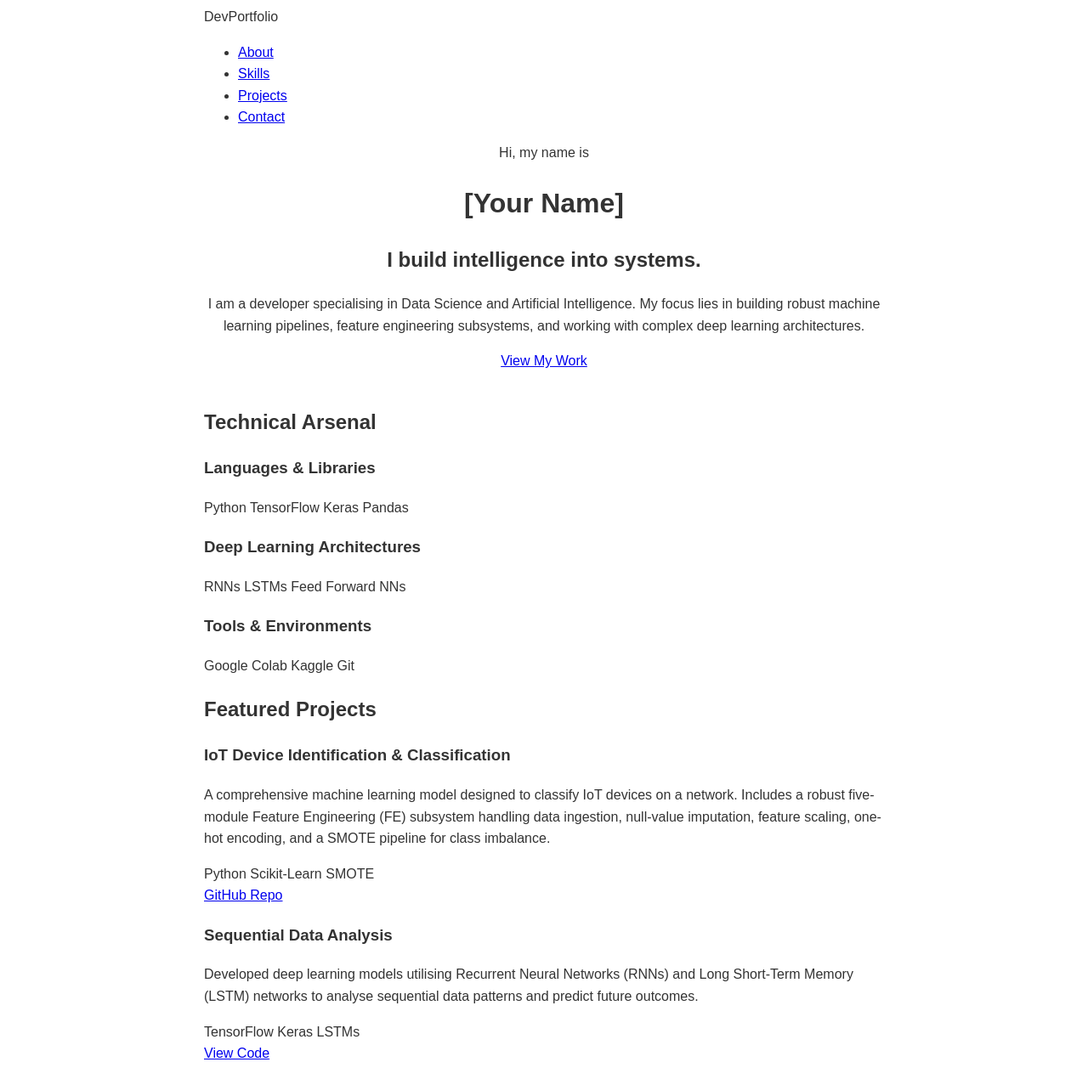
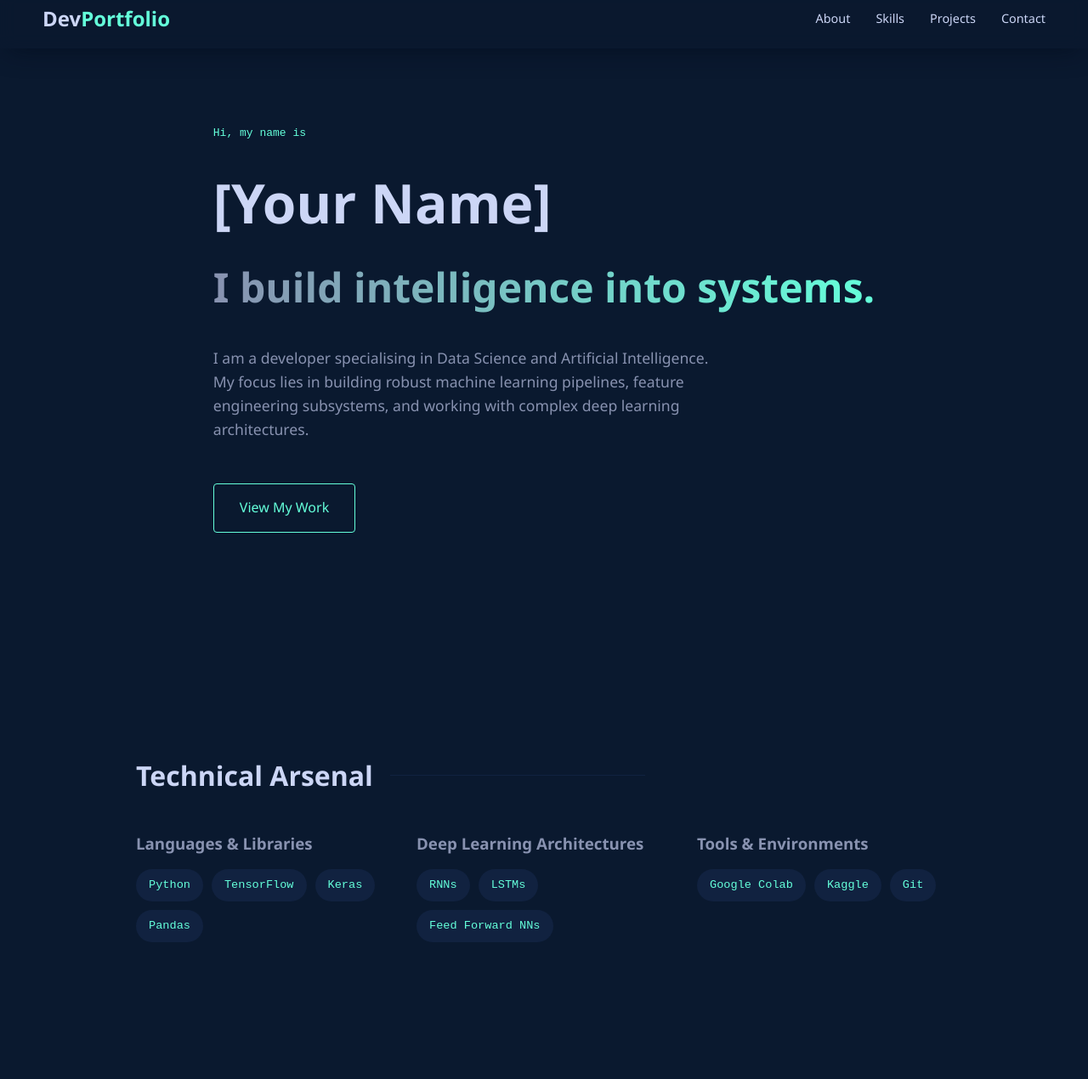
Before and after one commit to DarianDD20/DarianDD20.github.io, a plain HTML site: page index.html in a window 1280 px wide. Shown: the part 13-1283 px from the top of the page at 85% size. Drawn offline with Linux system fonts and the light colour scheme.

Commit message:
Update style.css

```diff
--- a/style.css
+++ b/style.css
@@ -1,20 +1,291 @@
-body {
-    font-family: Arial, sans-serif;
-    line-height: 1.6;
-    margin: 0 auto;
-    max-width: 800px;
-    padding: 20px;
-    color: #333;
+/* --- Variables & Reset --- */
+:root {
+    --bg-color: #0a192f;
+    --text-main: #ccd6f6;
+    --text-muted: #8892b0;
+    --accent: #64ffda;
+    --card-bg: #112240;
+    --nav-height: 70px;
 }
 
-header {
+* {
+    margin: 0;
+    padding: 0;
+    box-sizing: border-box;
+}
+
+html {
+    scroll-behavior: smooth; /* Smooth scrolling for anchor links */
+}
+
+body {
+    font-family: 'Segoe UI', Tahoma, Geneva, Verdana, sans-serif;
+    background-color: var(--bg-color);
+    color: var(--text-main);
+    line-height: 1.6;
+}
+
+/* --- Typography --- */
+h1, h2, h3 {
+    font-weight: 600;
+}
+
+.section-title {
+    font-size: 2rem;
+    margin-bottom: 40px;
+    display: flex;
+    align-items: center;
+}
+
+.section-title::after {
+    content: "";
+    display: block;
+    height: 1px;
+    width: 300px;
+    background-color: var(--card-bg);
+    margin-left: 20px;
+}
+
+/* --- Navigation --- */
+.navbar {
+    display: flex;
+    justify-content: space-between;
+    align-items: center;
+    padding: 0 50px;
+    height: var(--nav-height);
+    background-color: rgba(10, 25, 47, 0.9);
+    backdrop-filter: blur(10px);
+    position: fixed;
+    width: 100%;
+    top: 0;
+    z-index: 1000;
+    box-shadow: 0 10px 30px -10px rgba(2,12,27,0.7);
+}
+
+.logo {
+    font-size: 1.5rem;
+    font-weight: bold;
+    color: var(--text-main);
+}
+
+.logo span {
+    color: var(--accent);
+}
+
+.nav-links {
+    display: flex;
+    list-style: none;
+    gap: 30px;
+}
+
+.nav-links a {
+    color: var(--text-main);
+    text-decoration: none;
+    transition: color 0.3s;
+    font-size: 0.9rem;
+}
+
+.nav-links a:hover {
+    color: var(--accent);
+}
+
+/* --- Layout --- */
+.section {
+    max-width: 1000px;
+    margin: 0 auto;
+    padding: 100px 20px;
+}
+
+/* --- Hero Section --- */
+.hero {
+    min-height: 100vh;
+    display: flex;
+    align-items: center;
+    justify-content: center;
+    max-width: 1000px;
+    margin: 0 auto;
+    padding: 0 20px;
+}
+
+.hero-content .subtitle {
+    color: var(--accent);
+    margin-bottom: 20px;
+    font-family: monospace;
+}
+
+.hero h1 {
+    font-size: 4rem;
+    margin-bottom: 10px;
+}
+
+.hero h2 {
+    font-size: 3rem;
+    color: var(--text-muted);
+    margin-bottom: 30px;
+}
+
+.gradient-text {
+    background: linear-gradient(90deg, var(--text-muted), var(--accent));
+    -webkit-background-clip: text;
+    -webkit-text-fill-color: transparent;
+}
+
+.hero .bio {
+    color: var(--text-muted);
+    max-width: 600px;
+    margin-bottom: 50px;
+    font-size: 1.1rem;
+}
+
+/* --- Buttons --- */
+.btn {
+    display: inline-block;
+    padding: 15px 30px;
+    background-color: transparent;
+    color: var(--accent);
+    border: 1px solid var(--accent);
+    border-radius: 4px;
+    text-decoration: none;
+    transition: all 0.3s ease;
+}
+
+.btn:hover {
+    background-color: rgba(100, 255, 218, 0.1);
+    transform: translateY(-3px);
+}
+
+/* --- Skills Section --- */
+.skills-container {
+    display: grid;
+    grid-template-columns: repeat(auto-fit, minmax(250px, 1fr));
+    gap: 30px;
+}
+
+.skill-category h3 {
+    margin-bottom: 15px;
+    color: var(--text-muted);
+}
+
+.tags {
+    display: flex;
+    flex-wrap: wrap;
+    gap: 10px;
+}
+
+.tag {
+    background-color: var(--card-bg);
+    color: var(--accent);
+    padding: 8px 15px;
+    border-radius: 20px;
+    font-size: 0.85rem;
+    font-family: monospace;
+}
+
+/* --- Projects Grid --- */
+.project-grid {
+    display: grid;
+    grid-template-columns: repeat(auto-fill, minmax(300px, 1fr));
+    gap: 30px;
+}
+
+.project-card {
+    background-color: var(--card-bg);
+    border-radius: 8px;
+    padding: 30px;
+    transition: transform 0.3s ease;
+    display: flex;
+    flex-direction: column;
+    justify-content: space-between;
+}
+
+.project-card:hover {
+    transform: translateY(-10px);
+}
+
+.project-content h3 {
+    font-size: 1.4rem;
+    margin-bottom: 15px;
+    color: var(--text-main);
+}
+
+.project-content p {
+    color: var(--text-muted);
+    font-size: 0.95rem;
+    margin-bottom: 25px;
+}
+
+.project-tech {
+    display: flex;
+    flex-wrap: wrap;
+    gap: 15px;
+    margin-bottom: 20px;
+    font-family: monospace;
+    font-size: 0.8rem;
+    color: var(--text-muted);
+}
+
+.link-btn {
+    color: var(--accent);
+    text-decoration: none;
+    font-size: 0.9rem;
+    font-weight: 600;
+}
+
+.link-btn:hover {
+    text-decoration: underline;
+}
+
+/* --- Footer --- */
+.footer {
     text-align: center;
+    padding: 100px 20px 50px;
+    max-width: 600px;
+    margin: 0 auto;
+}
+
+.footer h2 {
+    font-size: 2.5rem;
+    margin-bottom: 20px;
+}
+
+.footer p {
+    color: var(--text-muted);
     margin-bottom: 40px;
 }
 
-.project {
-    border: 1px solid #ccc;
-    padding: 15px;
-    margin-bottom: 20px;
-    border-radius: 5px;
+.social-links {
+    margin-top: 50px;
+    display: flex;
+    justify-content: center;
+    gap: 20px;
 }
+
+.social-links a {
+    color: var(--text-muted);
+    text-decoration: none;
+    font-family: monospace;
+    transition: color 0.3s;
+}
+
+.social-links a:hover {
+    color: var(--accent);
+}
+
+/* --- Responsive Design --- */
+@media (max-width: 768px) {
+    .navbar {
+        padding: 0 20px;
+    }
+
+    .nav-links {
+        display: none; /* In a real app, you'd add a hamburger menu here */
+    }
+
+    .hero h1 {
+        font-size: 3rem;
+    }
+
+    .hero h2 {
+        font-size: 2rem;
+    }
+}
```
